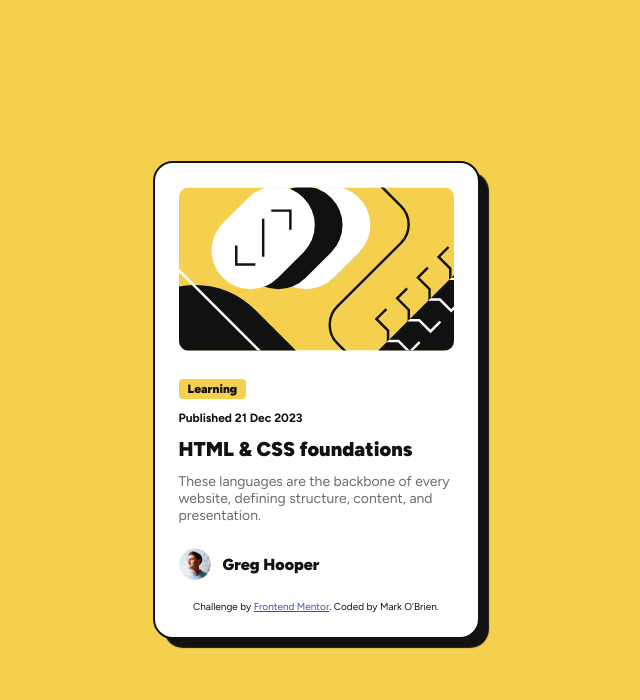
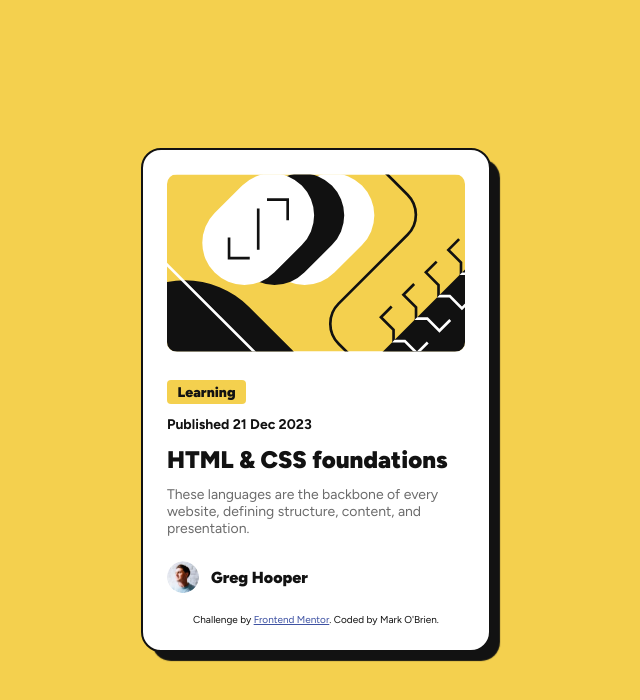
Before and after one commit to thenotoriousob/blog-preview-card, a plain HTML site: page index.html in a window 1280 px wide. Shown: the whole page, without its empty margins (324-964 px from the left). Drawn offline with Linux system fonts and the light colour scheme.

Commit message:
Make some improvements from solution
Based on advice from frontend mentor on submission.

Changed the h3 to a h2 as headings shouldn't jump from h1 to h3.

Also increased some of the font sizes when comparing it to the design. Even though all of the original sizes where from the design.

```diff
--- a/index.html
+++ b/index.html
@@ -21,7 +21,7 @@
                         <h1 class="blog-article-heading">HTML & CSS foundations</h1>
                     </a>
 
-                    <h3 class="blog-article-date">Published 21 Dec 2023</h3>
+                    <h2 class="blog-article-date">Published 21 Dec 2023</h2>
 
                     <div class="blog-article-tag">Learning</div>
 
--- a/styles.css
+++ b/styles.css
@@ -28,7 +28,7 @@ img {
 }
 
 .container {
-    max-width: 327px;
+    max-width: 350px;
     border: 2px solid var(--black-color);
     border-radius: 20px;
     padding: 1.5em;
@@ -48,7 +48,7 @@ img {
 }
 
 .blog-article-heading {
-    font-size: 1.25rem;
+    font-size: 1.5rem;
     font-weight: 900;
     color: var(--black-color);
 }
@@ -63,13 +63,13 @@ img {
     padding: .25em .75em;
     border-radius: 4px;
     font-weight: 900;
-    font-size: .75rem;
+    font-size: .875rem;
     order: -2;
     align-self: flex-start;
 }
 
 .blog-article-date {
-    font-size: 0.75rem;
+    font-size: 0.875rem;
     order: -1;
 }
 
```
